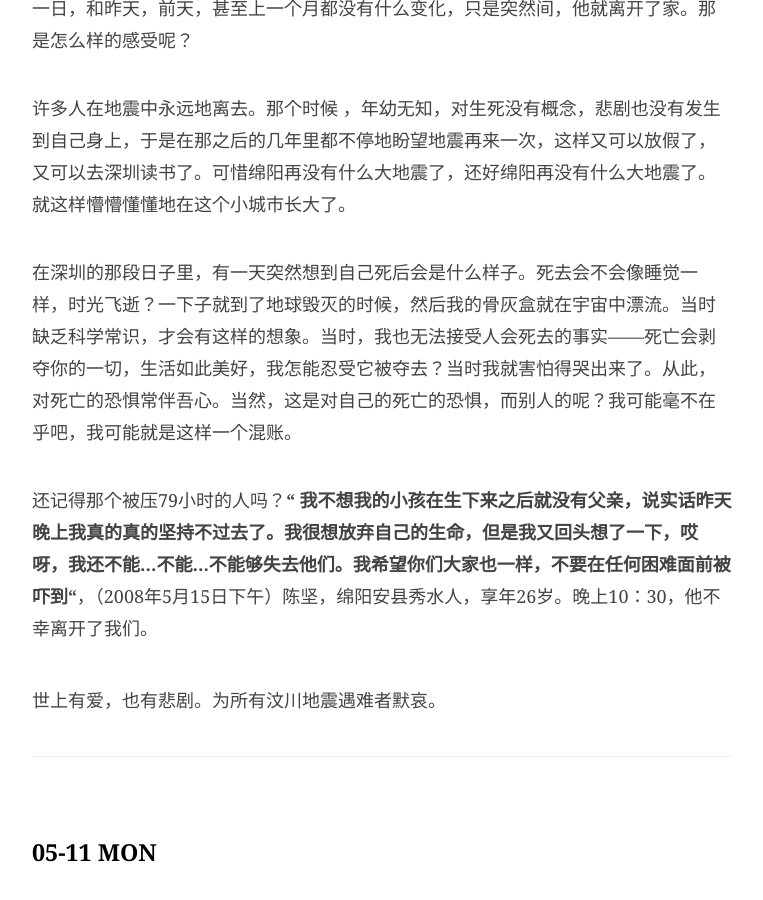
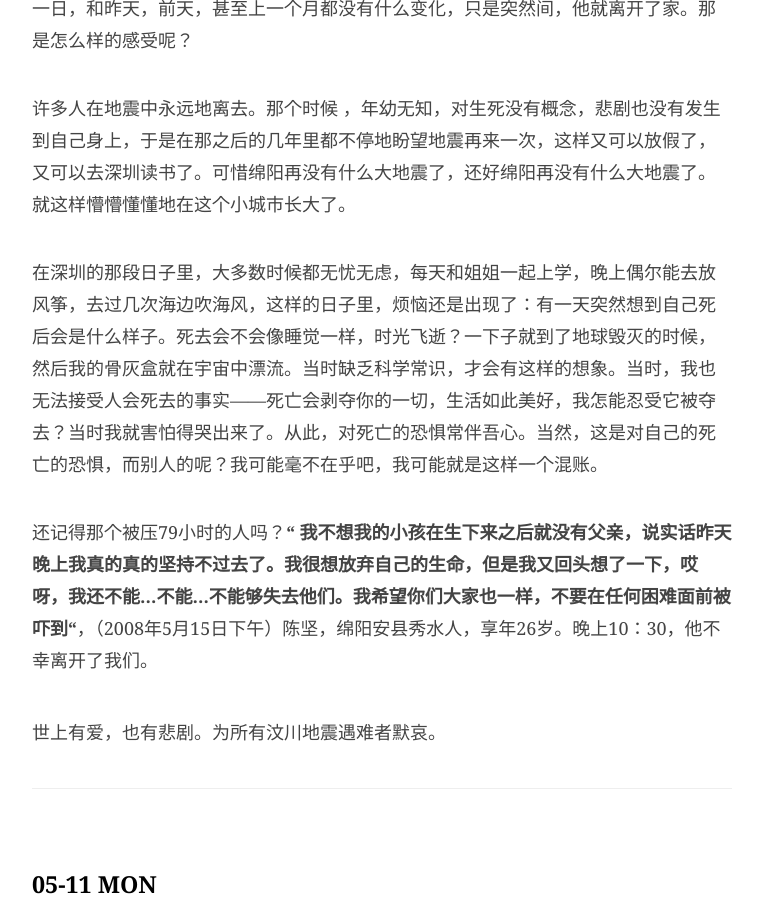
Before and after one commit to JaydenYL/JaydenYL.github.io, a Jekyll site: the page built from _posts/2020-04-26-日记.md, in a window 1280 px wide and 900 px high, scrolled down 2077 px. Shown: the whole window, without its empty margins (258-1021 px from the left). Built offline with Jekyll 4.4.1, drawn with Linux system fonts in a browser that asks for light colours; comment, search, counter and statistics services are not loaded.

Commit message:
add words

```diff
--- a/_posts/2020-04-26-日记.md
+++ b/_posts/2020-04-26-日记.md
@@ -65,7 +65,7 @@
 
 <br>许多人在地震中永远地离去。那个时候 ，年幼无知，对生死没有概念，悲剧也没有发生到自己身上，于是在那之后的几年里都不停地盼望地震再来一次，这样又可以放假了，又可以去深圳读书了。可惜绵阳再没有什么大地震了，还好绵阳再没有什么大地震了。就这样懵懵懂懂地在这个小城市长大了。
 
-<br>在深圳的那段日子里，有一天突然想到自己死后会是什么样子。死去会不会像睡觉一样，时光飞逝？一下子就到了地球毁灭的时候，然后我的骨灰盒就在宇宙中漂流。当时缺乏科学常识，才会有这样的想象。当时，我也无法接受人会死去的事实——死亡会剥夺你的一切，生活如此美好，我怎能忍受它被夺去？当时我就害怕得哭出来了。从此，对死亡的恐惧常伴吾心。当然，这是对自己的死亡的恐惧，而别人的呢？我可能毫不在乎吧，我可能就是这样一个混账。
+<br>在深圳的那段日子里，大多数时候都无忧无虑，每天和姐姐一起上学，晚上偶尔能去放风筝，去过几次海边吹海风，这样的日子里，烦恼还是出现了：有一天突然想到自己死后会是什么样子。死去会不会像睡觉一样，时光飞逝？一下子就到了地球毁灭的时候，然后我的骨灰盒就在宇宙中漂流。当时缺乏科学常识，才会有这样的想象。当时，我也无法接受人会死去的事实——死亡会剥夺你的一切，生活如此美好，我怎能忍受它被夺去？当时我就害怕得哭出来了。从此，对死亡的恐惧常伴吾心。当然，这是对自己的死亡的恐惧，而别人的呢？我可能毫不在乎吧，我可能就是这样一个混账。
 
 <br>还记得那个被压79小时的人吗？**“ 我不想我的小孩在生下来之后就没有父亲，说实话昨天晚上我真的真的坚持不过去了。我很想放弃自己的生命，但是我又回头想了一下，哎呀，我还不能...不能...不能够失去他们。我希望你们大家也一样，不要在任何困难面前被吓到“**，（2008年5月15日下午）陈坚，绵阳安县秀水人，享年26岁。晚上10：30，他不幸离开了我们。
 
```
